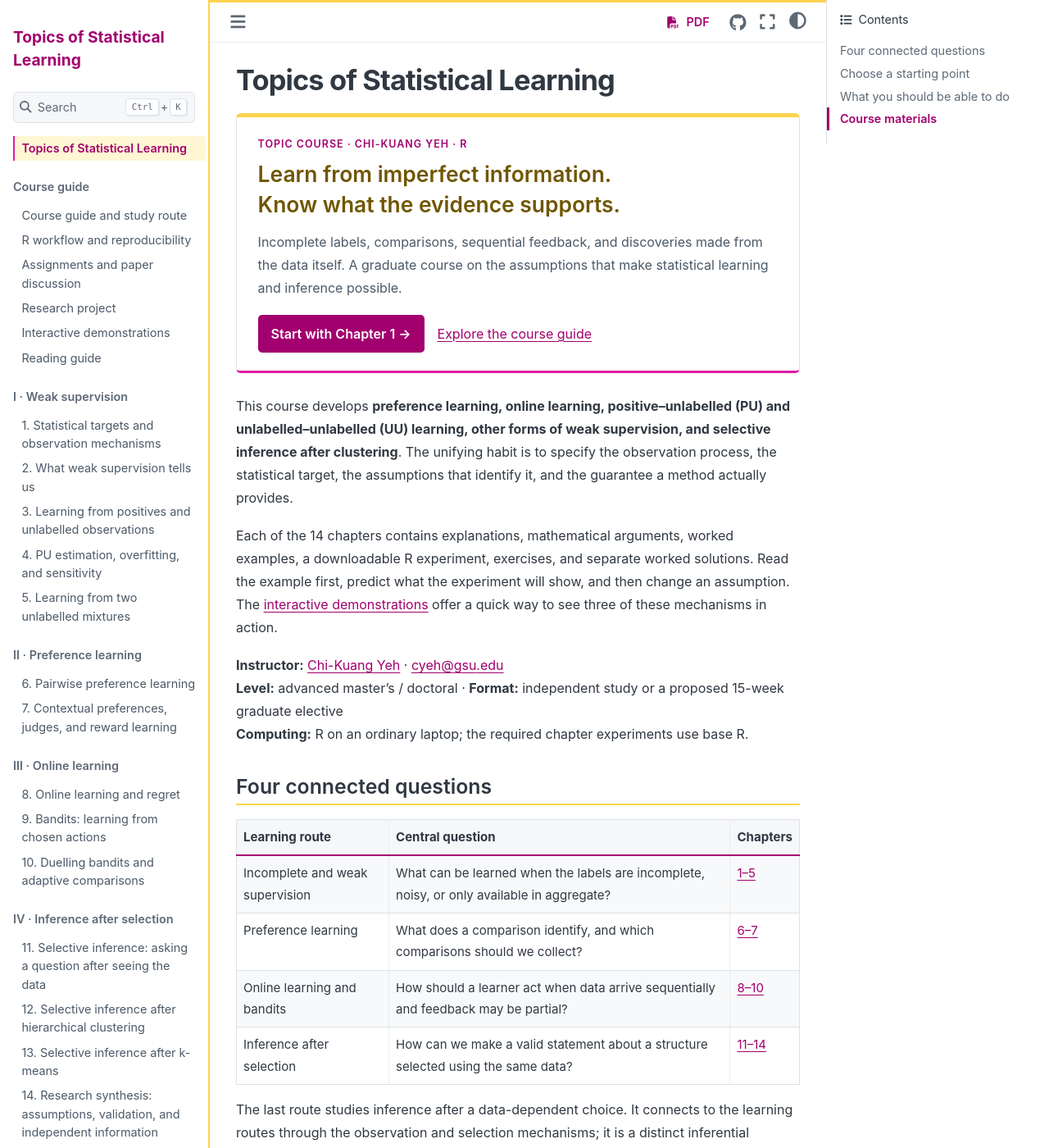
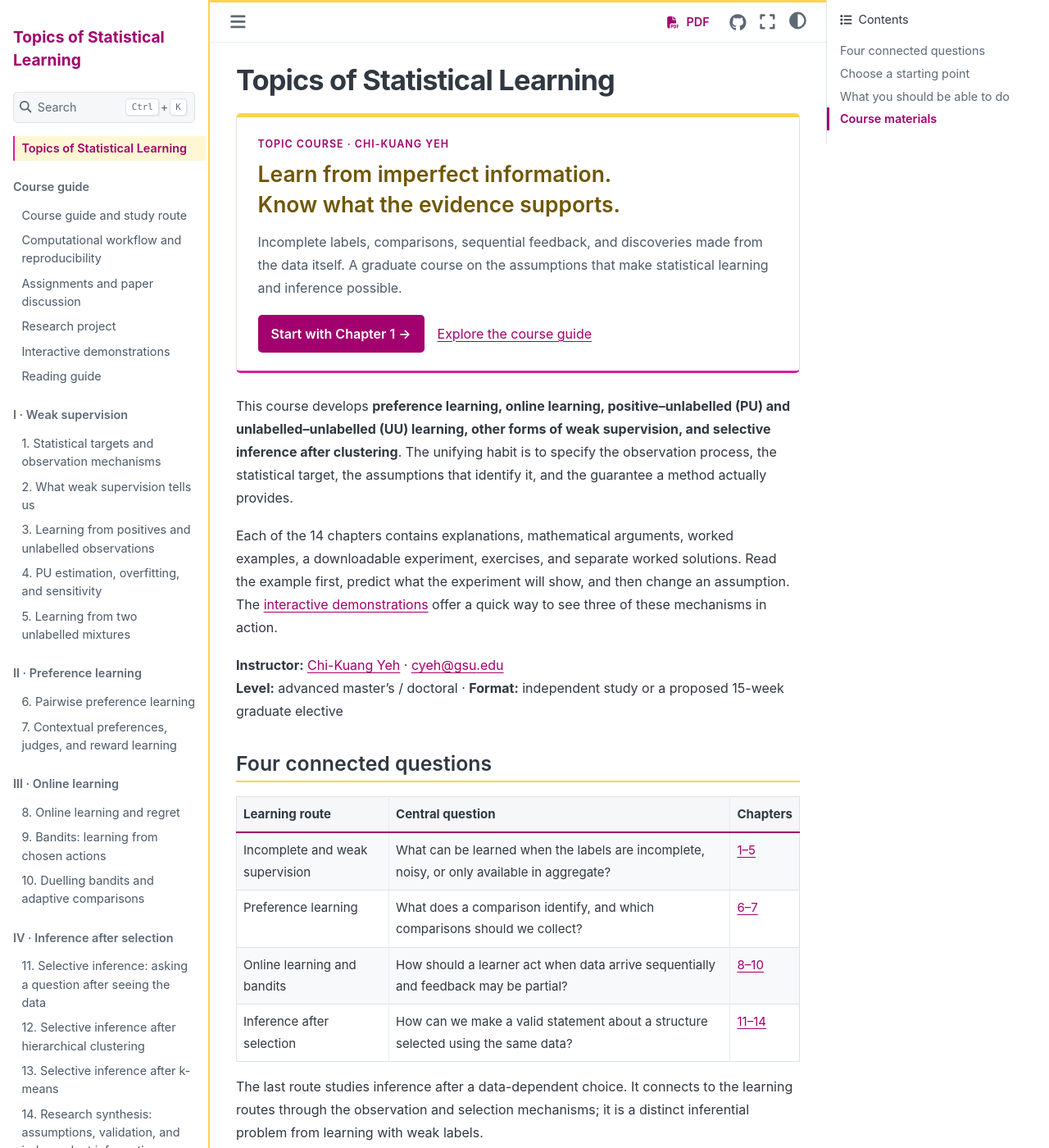
Before and after one commit to chikuang/Teaching-SML, a Sphinx documentation site: the page built from docs/index.md, in a window 1280 px wide and 1400 px high. Shown: the whole window at 82% size. Built offline with Sphinx 7.4.7 and the Sphinx Book theme 1.1.4, drawn with Linux system fonts in a browser that asks for light colours; some of the changed text lies outside the part shown.

Commit message:
Simplify course introduction and navigation labels

```diff
--- a/docs/index.md
+++ b/docs/index.md
@@ -2,7 +2,7 @@
 
 :::{raw} html
 <section class="course-hero" aria-label="Course introduction">
-<div class="eyebrow">Topic Course · Chi-Kuang Yeh · R</div>
+<div class="eyebrow">Topic Course · Chi-Kuang Yeh</div>
 <h2>Learn from imperfect information.<br>Know what the evidence supports.</h2>
 <p>Incomplete labels, comparisons, sequential feedback, and discoveries made from the data itself. A graduate course on the assumptions that make statistical learning and inference possible.</p>
 <div class="course-actions"><a class="course-start" href="chapters/01-statistical-targets.html">Start with Chapter 1 <span aria-hidden="true">→</span></a><a href="syllabus.html">Explore the course guide</a></div>
@@ -11,11 +11,10 @@
 
 This course develops **preference learning, online learning, positive–unlabelled (PU) and unlabelled–unlabelled (UU) learning, other forms of weak supervision, and selective inference after clustering**. The unifying habit is to specify the observation process, the statistical target, the assumptions that identify it, and the guarantee a method actually provides.
 
-Each of the 14 chapters contains explanations, mathematical arguments, worked examples, a downloadable R experiment, exercises, and separate worked solutions. Read the example first, predict what the experiment will show, and then change an assumption. The [interactive demonstrations](demos.md) offer a quick way to see three of these mechanisms in action.
+Each of the 14 chapters contains explanations, mathematical arguments, worked examples, a downloadable experiment, exercises, and separate worked solutions. Read the example first, predict what the experiment will show, and then change an assumption. The [interactive demonstrations](demos.md) offer a quick way to see three of these mechanisms in action.
 
 **Instructor:** [Chi-Kuang Yeh](https://chikuang.github.io/) · [cyeh@gsu.edu](mailto:cyeh@gsu.edu)
 **Level:** advanced master's / doctoral · **Format:** independent study or a proposed 15-week graduate elective
-**Computing:** R on an ordinary laptop; the required chapter experiments use base R.
 
 ## Four connected questions
 
@@ -32,14 +31,14 @@ The last route studies inference after a data-dependent choice. It connects to t
 
 - **Read in order:** begin with [statistical targets](chapters/01-statistical-targets.md), then follow the chapter links. The [course guide](syllabus.md) maps the book to 15 teaching weeks.
 - **Focus on a research problem:** use the [reading guide](readings.md) to find the relevant model, theorem, and implementation. Revisit the first chapter whenever the target becomes unclear.
-- **Learn through computation:** follow the [R workflow](r-workflow.md), run a chapter experiment, then attempt the exercises before opening the solutions.
+- **Learn through computation:** follow the [computational workflow](r-workflow.md), run a chapter experiment, then attempt the exercises before opening the solutions.
 - **Build a research project:** use the [assignments](assignments.md) for focused practice and the [project guide](project.md) for a reproduction plus a consequential extension.
 
 ## What you should be able to do
 
 By the end, you should be able to derive PU and UU risk identities; distinguish several weak-label mechanisms; fit and critique a pairwise preference model; formulate a sequential decision problem with an explicit comparator; derive a basic regret bound; explain conditional validity after selection; and design a reproducible experiment that probes a method's assumptions.
 
-You will need graduate probability, mathematical statistics, linear algebra, basic optimisation, and some R experience. [The workflow page](r-workflow.md) includes a short readiness check and a minimal reproducible-report template.
+You will need graduate probability, mathematical statistics, linear algebra, basic optimisation, and some programming experience. [The workflow page](r-workflow.md) includes a short readiness check and a minimal reproducible-report template.
 
 :::{note}
 This is a developed topic-course resource. The accompanying graduate-course proposal uses **STAT 8XXX**, with the number and offering to be assigned. The 15-week route and assessment scheme are proposed teaching arrangements; meeting dates, registration details, and institution-specific policies will be set for an actual offering.
@@ -47,9 +46,7 @@ This is a developed topic-course resource. The accompanying graduate-course prop
 
 ## Course materials
 
-[Download the complete course book](https://chikuang.github.io/teaching/statistical-learning/Topics-of-Statistical-Learning.pdf) · [Download all R labs](_static/downloads/statistical-learning-labs.zip) · [Course proposal](_static/downloads/Topics_of_Statistical_Learning_Proposal.pdf) · [Source and build instructions](https://github.com/chikuang/Teaching-SML)
-
-The reading layout follows [Generative AI](https://chikuang.github.io/teaching/genai/): use the sidebar to navigate, the page contents to find a section, **Code** to open a program, and the theme control for light or dark reading. Outputs stay visible; exercise solutions open separately.
+[Download the complete course book](https://chikuang.github.io/teaching/statistical-learning/Topics-of-Statistical-Learning.pdf) · [Download all labs](_static/downloads/statistical-learning-labs.zip) · [Course proposal](_static/downloads/Topics_of_Statistical_Learning_Proposal.pdf) · [Source and build instructions](https://github.com/chikuang/Teaching-SML)
 
 :::{toctree}
 :hidden:
```
Also changed, not shown: README.md (+3 -3 lines), docs/r-workflow.md (+1 -1 lines).
